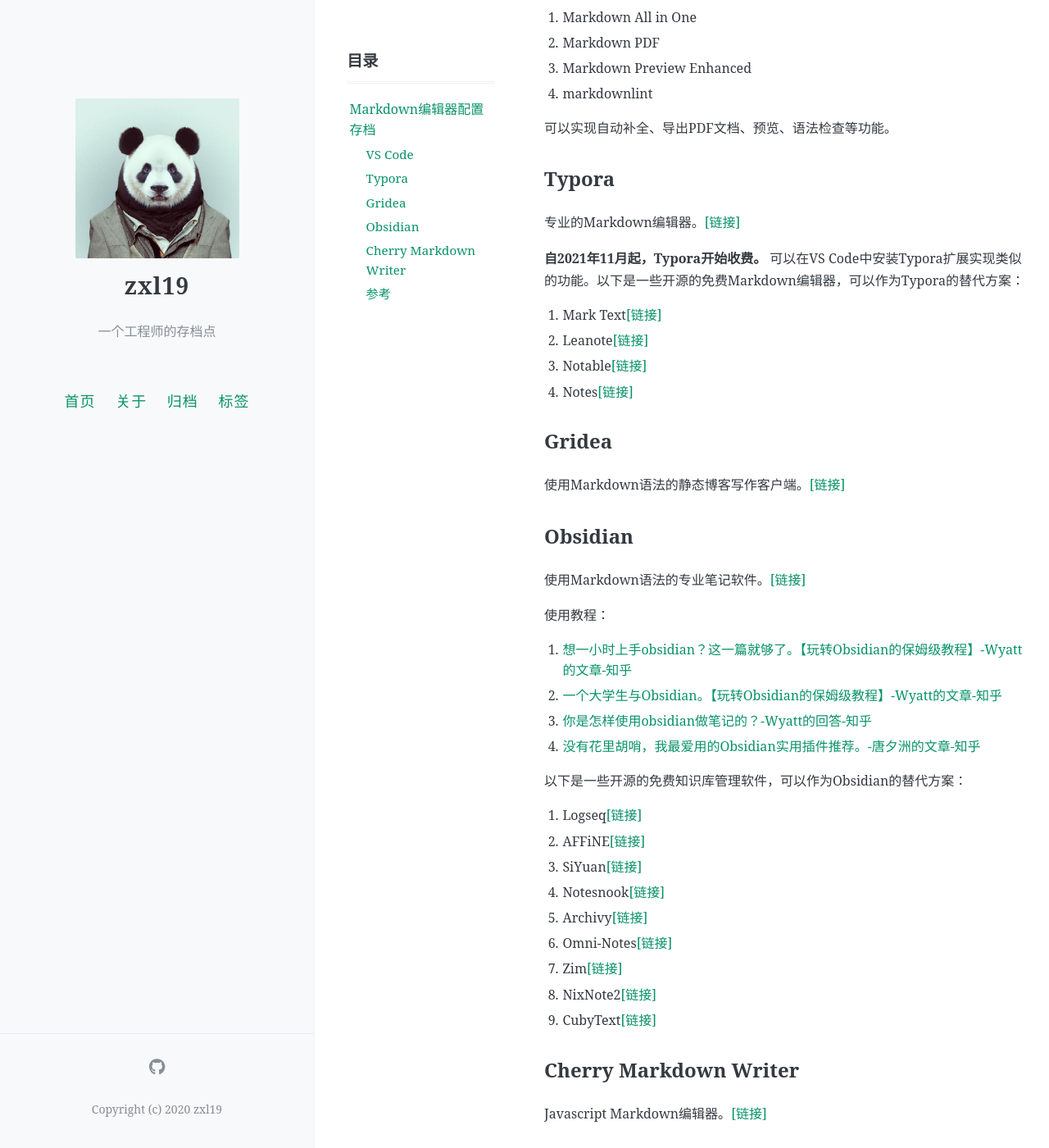
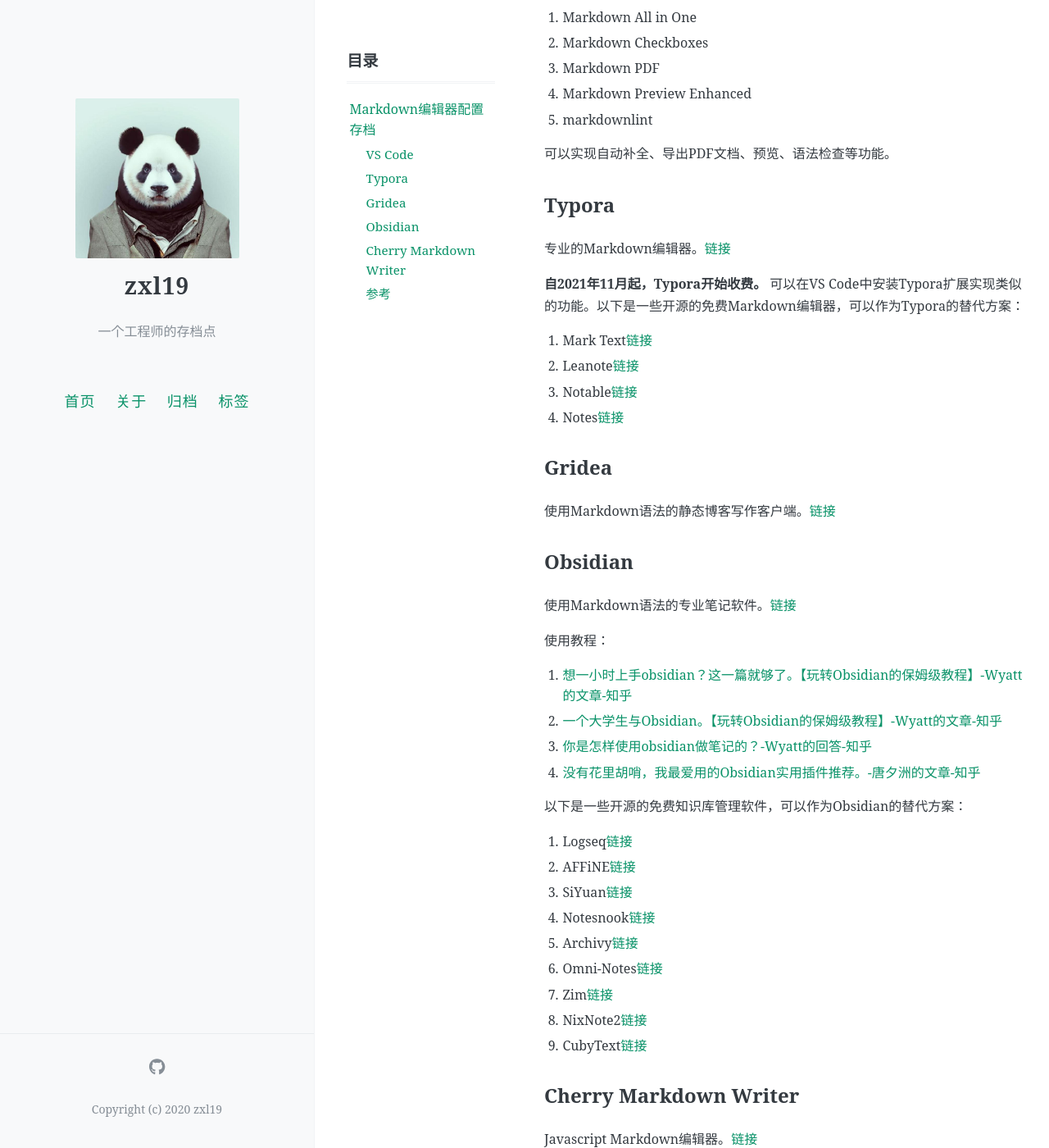
Before and after one commit to zxl19/zxl19.github.io, a Jekyll site: the page built from _posts/2020-06-06-markdown-editor.md, in a window 1280 px wide and 1400 px high, scrolled down 342 px. Shown: the whole window at 82% size. Built offline with Jekyll 4.4.1, drawn with Linux system fonts in a browser that asks for light colours; comment, search, counter and statistics services are not loaded.

Commit message:
Update Posts

```diff
--- a/_posts/2020-06-06-markdown-editor.md
+++ b/_posts/2020-06-06-markdown-editor.md
@@ -15,35 +15,36 @@ pinned: false
 
 ## VS Code
 
-轻量的代码编辑器。[[链接]](https://code.visualstudio.com)
+轻量的代码编辑器。[链接](https://code.visualstudio.com)
 
 安装扩展：
 
 1. Markdown All in One
-2. Markdown PDF
-3. Markdown Preview Enhanced
-4. markdownlint
+2. Markdown Checkboxes
+3. Markdown PDF
+4. Markdown Preview Enhanced
+5. markdownlint
 
 可以实现自动补全、导出PDF文档、预览、语法检查等功能。
 
 ## Typora
 
-专业的Markdown编辑器。[[链接]](https://typora.io)
+专业的Markdown编辑器。[链接](https://typora.io)
 
 **自2021年11月起，Typora开始收费。** 可以在VS Code中安装Typora扩展实现类似的功能。以下是一些开源的免费Markdown编辑器，可以作为Typora的替代方案：
 
-1. Mark Text[[链接]](https://github.com/marktext/marktext)
-2. Leanote[[链接]](https://github.com/leanote/leanote)
-3. Notable[[链接]](https://notable.app)
-4. Notes[[链接]](https://www.get-notes.com)
+1. Mark Text[链接](https://github.com/marktext/marktext)
+2. Leanote[链接](https://github.com/leanote/leanote)
+3. Notable[链接](https://notable.app)
+4. Notes[链接](https://www.get-notes.com)
 
 ## Gridea
 
-使用Markdown语法的静态博客写作客户端。[[链接]](https://gridea.dev)
+使用Markdown语法的静态博客写作客户端。[链接](https://gridea.dev)
 
 ## Obsidian
 
-使用Markdown语法的专业笔记软件。[[链接]](https://obsidian.md)
+使用Markdown语法的专业笔记软件。[链接](https://obsidian.md)
 
 使用教程：
 
@@ -54,19 +55,19 @@ pinned: false
 
 以下是一些开源的免费知识库管理软件，可以作为Obsidian的替代方案：
 
-1. Logseq[[链接]](https://logseq.com)
-2. AFFiNE[[链接]](https://affine.pro)
-3. SiYuan[[链接]](https://b3log.org/siyuan/en/)
-4. Notesnook[[链接]](https://notesnook.com)
-5. Archivy[[链接]](https://archivy.github.io)
-6. Omni-Notes[[链接]](https://omninotes.app)
-7. Zim[[链接]](https://zim-wiki.org)
-8. NixNote2[[链接]](https://github.com/baumgarr/nixnote2)
-9. CubyText[[链接]](https://github.com/vincentdchan/CubyText)
+1. Logseq[链接](https://logseq.com)
+2. AFFiNE[链接](https://affine.pro)
+3. SiYuan[链接](https://b3log.org/siyuan/en/)
+4. Notesnook[链接](https://notesnook.com)
+5. Archivy[链接](https://archivy.github.io)
+6. Omni-Notes[链接](https://omninotes.app)
+7. Zim[链接](https://zim-wiki.org)
+8. NixNote2[链接](https://github.com/baumgarr/nixnote2)
+9. CubyText[链接](https://github.com/vincentdchan/CubyText)
 
 ## Cherry Markdown Writer
 
-Javascript Markdown编辑器。[[链接]](https://github.com/Tencent/cherry-markdown)
+Javascript Markdown编辑器。[链接](https://github.com/Tencent/cherry-markdown)
 
 ## 参考
 
```
Also changed, not shown: _posts/2020-05-13-markdown-note.md (+5 -3 lines), _posts/2020-06-03-vscode-setup.md (+13 -9 lines), _posts/2020-06-10-matlab-tool.md (+17 -17 lines), _posts/2021-09-15-windows-setup.md (+15 -14 lines), _posts/2021-10-11-terminal-tool.md (+6 -1 lines).
